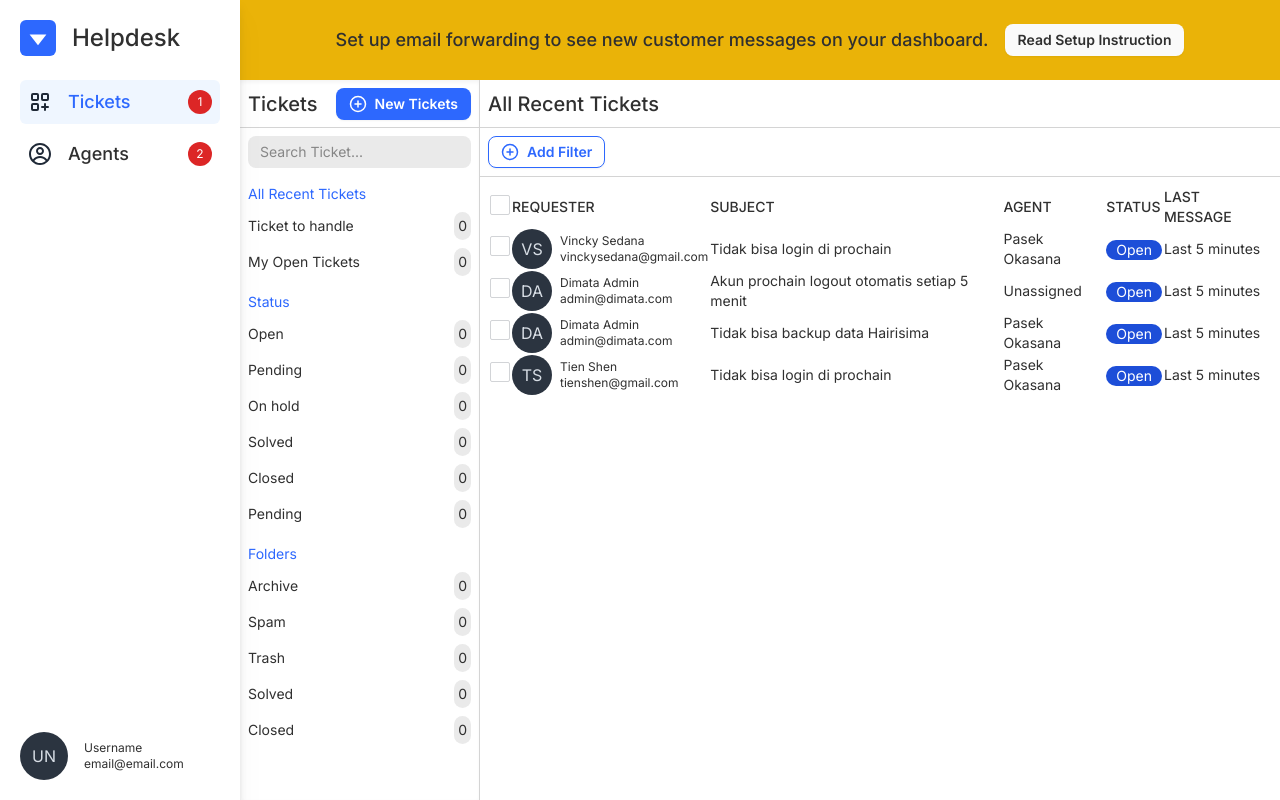
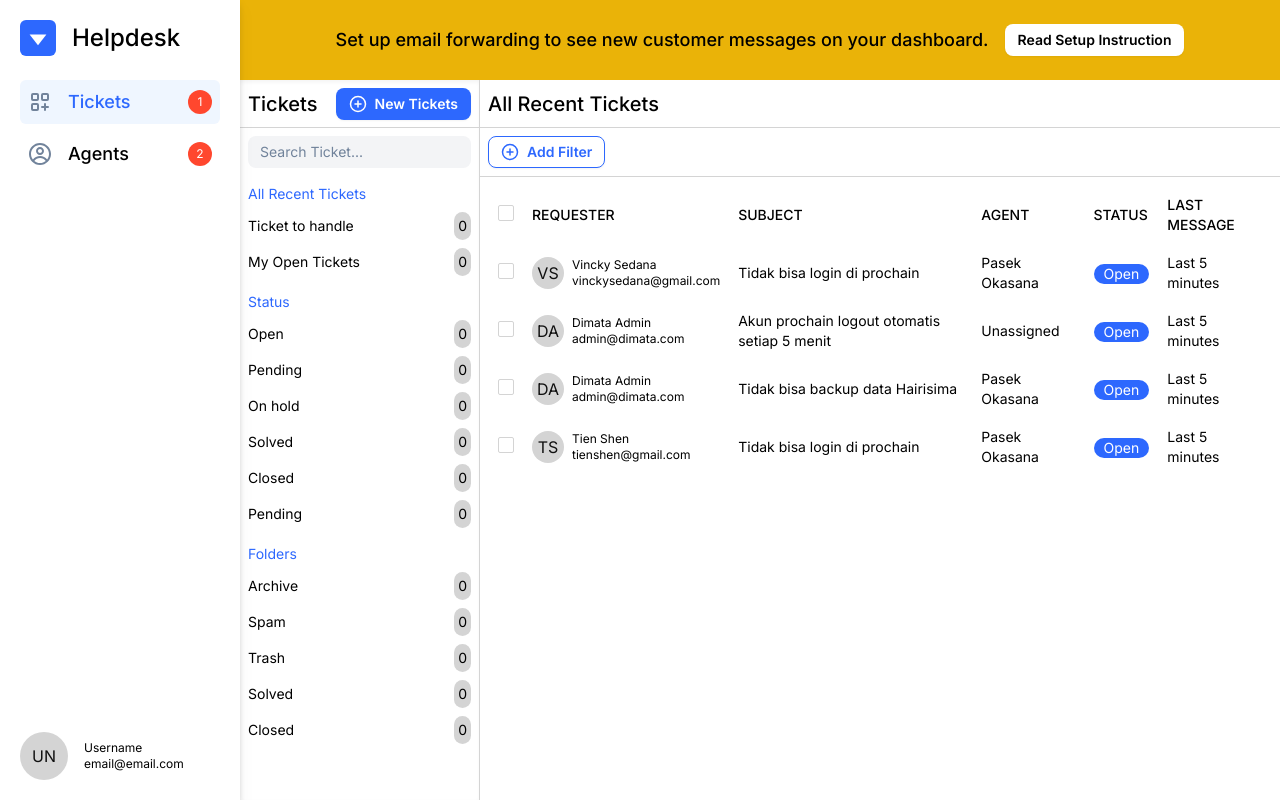
Before and after one commit to putuphillipsteven/help-desk, a Next.js app: page /dashboard/tickets in a window 1280 px wide. Built offline with nearby package versions, Linux system fonts and the light colour scheme.

Commit message:
fix(theme)
making theme in tailwind.config.ts

```diff
--- a/src/app/components/button.tsx
+++ b/src/app/components/button.tsx
@@ -23,9 +23,9 @@
 		<Link href={href}>
 			<button
 				className={clsx('btn btn-sm centering-flex justify-between', {
-					'bg-blue-dimata border-transparent text-white hover:bg-white hover:text-blue-dimata hover:border-blue-dimata':
+					'bg-primary border-transparent text-base-100 hover:bg-base-100 hover:text-primary hover:border-primary':
 						variant === 'filled',
-					'bg-white border-blue-dimata text-blue-dimata hover:bg-blue-dimata hover:text-white hover:border-transparent':
+					'bg-base-100 border-primary text-primary hover:bg-primary hover:text-base-100 hover:border-transparent':
 						variant === 'outline',
 				})}
 			>
--- a/src/app/dashboard/layout.tsx
+++ b/src/app/dashboard/layout.tsx
@@ -2,11 +2,11 @@
 
 export default function Layout({ children }: { children: React.ReactNode }) {
 	return (
-		<div className='flex max-w-full h-screen gap-x-0'>
+		<div className='flex max-w-full bg-base-100 h-screen gap-x-0'>
 			<div className='md:w-[240px] h-full shadow-2xl'>
 				<SideNav />
 			</div>
-			<div className='w-full h-full bg-light-gray-dimata'>{children}</div>
+			<div className='w-full h-full bg-base-100'>{children}</div>
 		</div>
 	);
 }
--- a/src/app/features/dashboard/agents/components/agent-list.tsx
+++ b/src/app/features/dashboard/agents/components/agent-list.tsx
@@ -18,6 +18,7 @@
 	const renderedAgents = agents?.map((agent) => {
 		return (
 			<tr
+				key={agent.id}
 				className={clsx('h-12', {
 					'bg-light-blue-dimata border-l-4 border-blue-dimata':
 						getAgentId(pathname) === String(agent.id),
--- a/src/app/features/dashboard/sidenav/components/alert.tsx
+++ b/src/app/features/dashboard/sidenav/components/alert.tsx
@@ -4,9 +4,9 @@
 
 export default function Alert({ msg }: AlertProps) {
 	return (
-		<div className='w-full centering-flex justify-center bg-orange-dimata-2 p-6 gap-x-4'>
+		<div className='w-full centering-flex justify-center bg-warning p-6 gap-x-4'>
 			<p className='text-lg font-medium'>{msg}</p>
-			<button className='btn btn-sm bg-light-gray-dimata1 border-transparent text-black-dimata hover:bg-transparent'>
+			<button className='btn btn-sm bg-base-100 border-transparent text-primary-text hover:bg-transparent'>
 				Read Setup Instruction
 			</button>
 		</div>
--- a/src/app/features/dashboard/sidenav/components/nav-link.tsx
+++ b/src/app/features/dashboard/sidenav/components/nav-link.tsx
@@ -18,7 +18,7 @@
 	return (
 		<div
 			className={clsx('w-full centering-flex justify-between p-2 rounded-md hover:cursor-pointer', {
-				'bg-light-blue-dimata': checkLink(destination || 'undefined', pathname),
+				'bg-primary-content': checkLink(destination || 'undefined', pathname),
 			})}
 		>
 			<Link
@@ -29,15 +29,15 @@
 					{(icon && icon) || <FaCircle className='text-2xl' />}
 					<p
 						className={clsx('text-lg font-medium', {
-							'text-blue-dimata': checkLink(destination || 'undefined', pathname),
+							'text-info-text': checkLink(destination || 'undefined', pathname),
 						})}
 					>
 						{label || 'Label'}
 					</p>
 				</div>
 				{notification && (
-					<div className='bg-red-600 w-6 h-6  centering-flex justify-center rounded-badge'>
-						<p className='text-xs text-white'>{notification || 0}</p>
+					<div className='bg-error w-6 h-6 centering-flex justify-center rounded-badge'>
+						<p className='text-xs text-base-100'>{notification || 0}</p>
 					</div>
 				)}
 			</Link>
--- a/src/app/features/dashboard/sidenav/sidenav.tsx
+++ b/src/app/features/dashboard/sidenav/sidenav.tsx
@@ -6,11 +6,11 @@
 import { getInitials } from '@/app/lib/utils/naming/naming';
 export default function SideNav() {
 	return (
-		<div className='w-[240px] h-full p-[20px] bg-white  flex flex-col justify-between drop-shadow-xl'>
+		<div className='w-[240px] bg-base-100 h-full p-[20px] flex flex-col justify-between drop-shadow-lg'>
 			<div className='flex flex-col gap-y-6'>
 				<Link className='centering-flex gap-x-4 w-full overflow-hidden' href={'/dashboard'}>
-					<div className='rounded-md bg-blue-dimata'>
-						<RxTriangleDown className='text-white text-4xl' />
+					<div className='rounded-md bg-primary'>
+						<RxTriangleDown className='text-base-100 text-4xl' />
 					</div>
 					<h3>Helpdesk</h3>
 				</Link>
@@ -19,13 +19,13 @@
 						destination='tickets'
 						notification={1}
 						label='Tickets'
-						icon={<TbLayoutGridAdd className='text-2xl' />}
+						icon={<TbLayoutGridAdd className='text-base-300 text-2xl' />}
 					/>
 					<NavLink
 						destination='agents/agent'
 						notification={2}
 						label='Agents'
-						icon={<CgProfile className='text-2xl' />}
+						icon={<CgProfile className='text-base-300 text-2xl' />}
 					/>
 					{/* <NavLink /> */}
 				</div>
--- a/src/app/features/dashboard/tickets/components/create/left-side-nav-create-tickets.tsx
+++ b/src/app/features/dashboard/tickets/components/create/left-side-nav-create-tickets.tsx
@@ -4,12 +4,12 @@
 	const renderedFilters = filters?.map((filter, index) => {
 		return (
 			<div key={index} className='w-full flex flex-col gap-y-2'>
-				<p className='text-sm text-blue-dimata'>{filter.name}</p>
+				<p className='text-sm text-primary'>{filter.name}</p>
 				{filter.children?.map((child, index) => {
 					return (
 						<div key={index} className='centering-flex justify-between cursor-pointer'>
 							<p className='text-sm hover:font-bold'>{child?.name}</p>
-							<div className='bg-light-gray-dimata2 p-1 rounded-xl'>
+							<div className='bg-neutral p-1 rounded-xl'>
 								<p className='text-sm'>{child?.notification}</p>
 							</div>
 						</div>
@@ -20,14 +20,14 @@
 	});
 	return (
 		<div className='w-full h-full bg-white flex flex-col shadow-inner'>
-			<div className='h-12 centering-flex justify-between p-2 border-r border-b border-light-gray-dimata-5'>
+			<div className='h-12 centering-flex justify-between p-2 border-r border-b border-neutral'>
 				<p className='font-medium'>Tickets</p>
 				<CreateButton label='New Tickets' variant='filled' href='/dashboard/tickets/create' />
 			</div>
-			<div className='flex flex-col gap-y-4 h-full p-2 border-r border-light-gray-dimata-5'>
+			<div className='flex flex-col gap-y-4 h-full p-2 border-r border-neutral'>
 				<input
 					type='text'
-					className='input input-sm rounded-lg bg-light-gray-dimata2 text-black-dimata placeholder:text-light-gray-dimata3 border-none focus:ring-0 focus:border-none focus:outline-0'
+					className='input input-sm rounded-lg bg-base-200 text-primary-text placeholder:text-base-300 border-none focus:ring-0 focus:border-none focus:outline-0'
 					placeholder='Search Ticket...'
 				/>
 				<div className='flex flex-col gap-y-4'>{renderedFilters}</div>
--- a/src/app/features/dashboard/tickets/components/main-tickets.tsx
+++ b/src/app/features/dashboard/tickets/components/main-tickets.tsx
@@ -11,21 +11,21 @@
 	const renderedTickets = tickets?.map((ticket) => {
 		return (
 			<tr key={ticket.id}>
-				<td className=''>
+				<td className='p-2'>
 					<input
 						type='checkbox'
-						className='checkbox checkbox-sm border  checked:border-blue-dimata [--chkbg:theme(colors.blue-dimata)] [--chkfg:white] rounded-sm'
+						className='checkbox checkbox-xs border border-neutral  checked:border-primary [--chkbg:theme(colors.primary)] [--chkfg:white] rounded-sm'
 					/>
 				</td>
-				<td>
+				<td className='p-2'>
 					<div
-						className='centering-flex gap-x-2 w-full cursor-pointer'
+						className='centering-flex gap-x-2 w-full cursor-pointer '
 						onClick={() => {
 							router.push(`tickets/details/${ticket.id}`);
 						}}
 					>
-						<div className='avatar placeholder w-10'>
-							<div className='bg-neutral text-neutral-content rounded-full w-12'>
+						<div className='avatar placeholder w-8'>
+							<div className='bg-neutral text-neutral-content rounded-full w-8'>
 								<span>{getInitials(ticket?.user?.username || 'User Name')}</span>
 							</div>
 						</div>
@@ -36,22 +36,22 @@
 					</div>
 				</td>
 				<td
-					className='cursor-pointer'
+					className='cursor-pointer p-2'
 					onClick={() => {
 						router.push(`tickets/details/${ticket.id}`);
 					}}
 				>
 					<p className='text-sm'>{ticket.subject}</p>
 				</td>
-				<td>
+				<td className='p-2'>
 					<p className='text-sm'>{ticket.agent}</p>
 				</td>
-				<td>
-					<div className='badge bg-blue-dimata-2 border-transparent gap-2 text-white'>
+				<td className='p-2'>
+					<div className='badge bg-primary border-transparent gap-2 text-base-100'>
 						{ticket.status}
 					</div>
 				</td>
-				<td>
+				<td className='p-2'>
 					<p className='text-sm'>Last 5 minutes</p>
 				</td>
 			</tr>
@@ -59,27 +59,27 @@
 	});
 	return (
 		<Fragment>
-			<div className='h-12 centering-flex justify-between p-2 border-b border-light-gray-dimata-5'>
+			<div className='h-12 centering-flex justify-between p-2 border-b border-neutral bg-base-100'>
 				<p className='font-medium'>All Recent Tickets</p>
 			</div>
-			<div className='p-2 border-b border-light-gray-dimata-5'>
+			<div className='p-2 border-b border-neutral'>
 				<CreateButton label='Add Filter' variant='outline' href='/dashboard/tickets' />
 			</div>
 			<div className='p-2'>
 				<table className='w-full text-black-dimata border-separate'>
 					<thead className=''>
 						<tr className='text-sm text-left uppercase h-8'>
-							<th className='font-medium'>
+							<th className='font-medium p-2'>
 								<input
 									type='checkbox'
-									className='checkbox checkbox-sm border  checked:border-blue-dimata [--chkbg:theme(colors.blue-dimata)] [--chkfg:white] rounded-sm'
+									className='checkbox checkbox-xs border border-neutral  checked:border-primary [--chkbg:theme(colors.primary)] [--chkfg:white] rounded-sm'
 								/>
 							</th>
-							<th className='font-medium'>Requester</th>
-							<th className='font-medium'>Subject</th>
-							<th className='font-medium'>Agent</th>
-							<th className='font-medium'>Status</th>
-							<th className='font-medium'>Last Message</th>
+							<th className='font-medium text-primary-text p-2'>Requester</th>
+							<th className='font-medium text-primary-text p-2'>Subject</th>
+							<th className='font-medium text-primary-text p-2'>Agent</th>
+							<th className='font-medium text-primary-text p-2'>Status</th>
+							<th className='font-medium text-primary-text p-2'>Last Message</th>
 						</tr>
 					</thead>
 					<tbody>{renderedTickets}</tbody>
--- a/src/app/globals.css
+++ b/src/app/globals.css
@@ -4,25 +4,25 @@
 
 @layer base {
 	h1 {
-		@apply text-4xl font-bold text-black-dimata;
+		@apply text-4xl font-bold text-primary-text;
 	}
 	h2 {
-		@apply text-3xl font-semibold text-black-dimata;
+		@apply text-3xl font-semibold text-primary-text;
 	}
 	h3 {
-		@apply text-2xl font-medium text-black-dimata;
+		@apply text-2xl font-medium text-primary-text;
 	}
 	h4 {
-		@apply text-xl font-medium text-black-dimata;
+		@apply text-xl font-medium text-primary-text;
 	}
 	h5 {
-		@apply text-lg font-medium text-black-dimata;
+		@apply text-lg font-medium text-primary-text;
 	}
 	h6 {
-		@apply text-base font-medium text-black-dimata;
+		@apply text-base font-medium text-primary-text;
 	}
 	p {
-		@apply text-xl text-black-dimata;
+		@apply text-xl text-primary-text;
 	}
 	* {
 		@apply m-0 p-0 box-border;
--- a/src/app/layout.tsx
+++ b/src/app/layout.tsx
@@ -16,7 +16,7 @@
 	children: React.ReactNode;
 }>) {
 	return (
-		<html lang='en'>
+		<html lang='en' data-theme='dimataTheme'>
 			<body className={inter.className}>{children}</body>
 		</html>
 	);
--- a/tailwind.config.ts
+++ b/tailwind.config.ts
@@ -16,27 +16,6 @@
 				'purple-int-gradient': 'linear-gradient(to right, #7573FF, #625FFB)',
 				'green-gradient': 'linear-gradient(to right, #D6F4DC, #FFFFFF)',
 			},
-			colors: {
-				'black-dimata': '#303030',
-				'black-dimata1': '#263238',
-				'black-dimata2': '#4E4E4E',
-				'purple-dimata': '#625FFB',
-				'purple-dimata1': '#7976FF',
-				'blue-dimata': '#2D68FE',
-				'blue-dimata-2': '#1D4ED8',
-				'blue-dimata-3': '#2563EB',
-				'light-blue-dimata': '#EFF6FF',
-				'light-gray-dimata': '#F6F6F6',
-				'light-gray-dimata1': '#FAFAFA',
-				'light-gray-dimata2': '#EAEAEA',
-				'light-gray-dimata3': '#878787',
-				'light-gray-dimata4': '#EEEEEE',
-				'light-gray-dimata-5': '#D4D4D4',
-				'orange-dimata': '#E2992B',
-				'orange-dimata1': '#FFF3E1',
-				'orange-dimata-2': '#EAB308',
-				'green-dimata': '#47A15B',
-			},
 		},
 		borderRadius: {
 			sm: '0.125rem',
@@ -46,6 +25,34 @@
 			full: '9999px',
 			'4xl': '48px',
 		},
+		colors: {
+			'primary-text': '#000000',
+			'secondary-text': '#6B7280',
+			'info-text': '#2D68FE',
+			'neutral-text': '#71839B',
+		},
+	},
+	daisyui: {
+		themes: [
+			{
+				dimataTheme: {
+					primary: '#2D68FE',
+					'primary-content': '#EFF6FF',
+					'base-100': '#ffffff',
+					'base-200': '#F3F4F6',
+					'base-300': '#71839B',
+					'base-content': '#B5B7C0',
+					secondary: '#2D68FE',
+					'secondary-content': '#EFF6FF',
+					neutral: '#D4D4D4',
+					info: '#EAB308',
+					warning: '#EAB308',
+					error: '#FF472E',
+					'alert-content': '#ffffff',
+				},
+			},
+		],
+		logs: false,
 	},
 	plugins: [require('daisyui')],
 };
```
